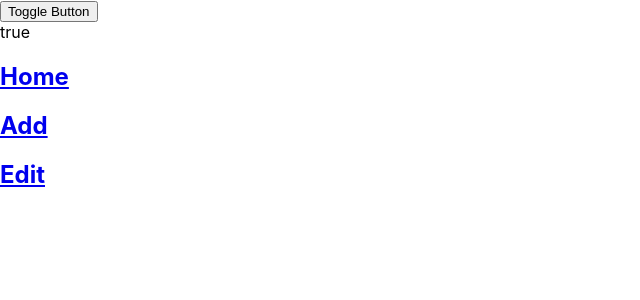
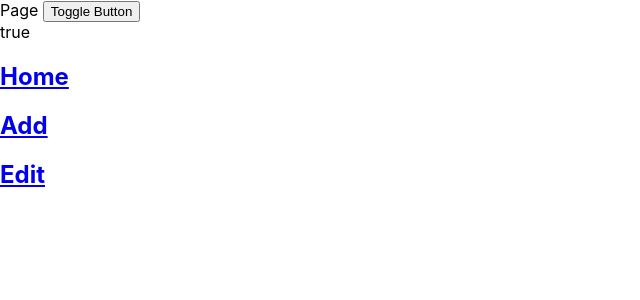
Before and after one commit to ummagohil/Reading-App, a React (Create React App) app: page / in a window 1280 px wide. Shown: the top 300 px of the page, without its empty margins (0-640 px from the left). Built offline with nearby package versions, Linux system fonts and the light colour scheme.

Commit message:
Page structure

```diff
--- a/src/layout/page.tsx
+++ b/src/layout/page.tsx
@@ -1,6 +1,9 @@
 import React, { FC } from 'react'
 
-const Page: FC = () => {
-    return <div>Page</div>
+type Props = {
+    children?: React.ReactNode
+}
+const Page: FC = ({ children }) => {
+    return <>Page {children}</>
 }
 export default Page
--- a/src/pages/Home/index.tsx
+++ b/src/pages/Home/index.tsx
@@ -6,6 +6,7 @@ import { connect } from 'react-redux'
 import { commonActions } from '../../store/actions/common.actions'
 import { IAppState } from '../../store/reducers'
 
+import Page from '../../layout/page'
 const mapDispatchToProps = (dispatch: Dispatch<AnyAction>) =>
     bindActionCreators(
         {
@@ -25,9 +26,14 @@ class App extends Component<
 > {
     render() {
         return (
-      <div className="App">
+            <>
+                <Page></Page>
                 <button onClick={this.props.toggle}>Toggle Button</button>
-        {this.props.commonState.display ? <div>true</div> : <div>false</div>}
+                {this.props.commonState.display ? (
+                    <div>true</div>
+                ) : (
+                    <div>false</div>
+                )}
                 <h2>
                     <Link to="/">Home</Link>
                 </h2>
@@ -37,7 +43,7 @@ class App extends Component<
                 <h2>
                     <Link to="/Edit">Edit</Link>
                 </h2>
-      </div>
+            </>
         )
     }
 }
```
Lines whose indentation alone changed are shown as unchanged.
